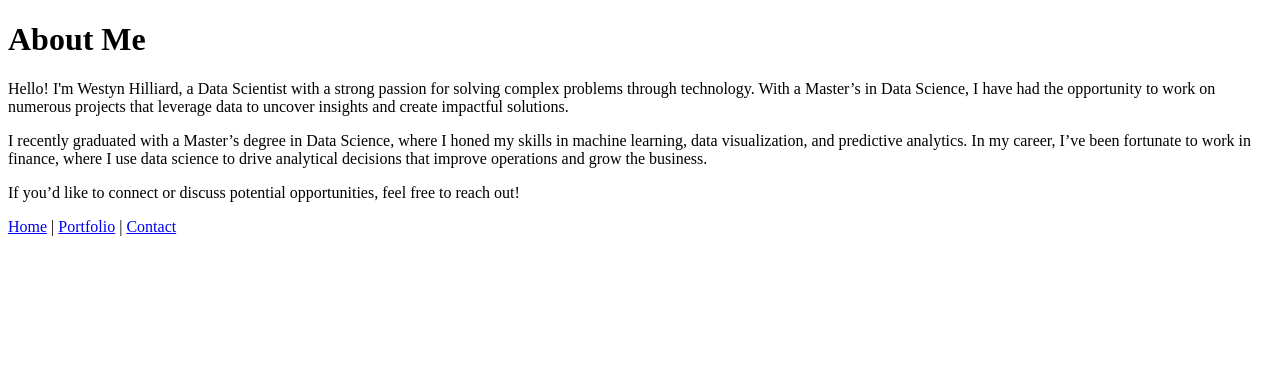
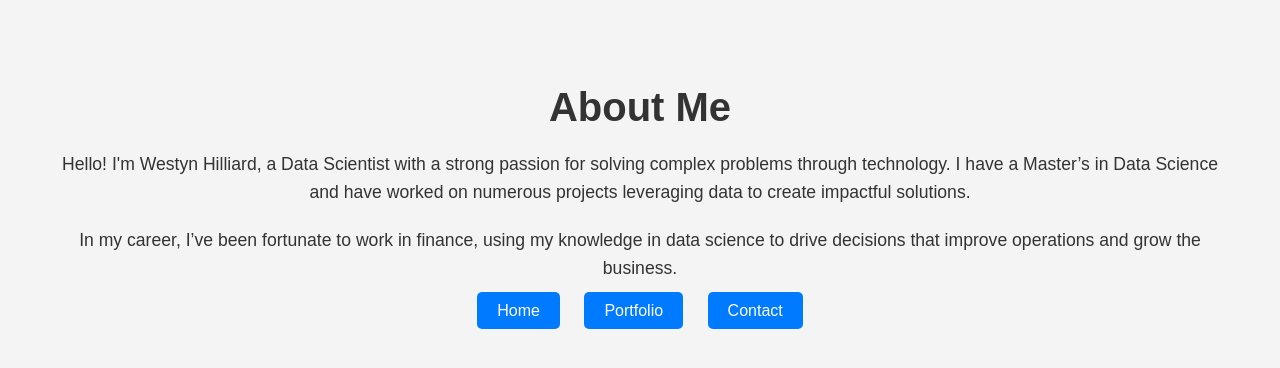
Before and after one commit to Westyn3/Westyn3.github.io, a plain HTML site: page about.html in a window 1280 px wide. Drawn offline with Linux system fonts and the light colour scheme.

Commit message:
Update about.html

```diff
--- a/about.html
+++ b/about.html
@@ -4,19 +4,47 @@
     <meta charset="UTF-8">
     <meta name="viewport" content="width=device-width, initial-scale=1.0">
     <title>About Westyn Hilliard</title>
+    <style>
+        body {
+            font-family: Arial, sans-serif;
+            background-color: #f4f4f4;
+            color: #333;
+            text-align: center;
+            padding: 50px;
+        }
+        h1 {
+            font-size: 2.5em;
+            margin-bottom: 0.5em;
+        }
+        p {
+            font-size: 1.1em;
+            margin-bottom: 20px;
+            line-height: 1.6;
+        }
+        nav a {
+            margin: 10px;
+            padding: 10px 20px;
+            text-decoration: none;
+            background-color: #007BFF;
+            color: white;
+            border-radius: 5px;
+            font-size: 1em;
+        }
+        nav a:hover {
+            background-color: #0056b3;
+        }
+    </style>
 </head>
 <body>
 
     <h1>About Me</h1>
-    <p>Hello! I'm Westyn Hilliard, a Data Scientist with a strong passion for solving complex problems through technology. With a Master’s in Data Science, I have had the opportunity to work on numerous projects that leverage data to uncover insights and create impactful solutions.</p>
+    <p>Hello! I'm Westyn Hilliard, a Data Scientist with a strong passion for solving complex problems through technology. I have a Master’s in Data Science and have worked on numerous projects leveraging data to create impactful solutions.</p>
 
-    <p>I recently graduated with a Master’s degree in Data Science, where I honed my skills in machine learning, data visualization, and predictive analytics. In my career, I’ve been fortunate to work in finance, where I use data science to drive analytical decisions that improve operations and grow the business.</p>
-
-    <p>If you’d like to connect or discuss potential opportunities, feel free to reach out!</p>
+    <p>In my career, I’ve been fortunate to work in finance, using my knowledge in data science to drive decisions that improve operations and grow the business.</p>
 
     <nav>
-        <a href="index.html">Home</a> |
-        <a href="portfolio.html">Portfolio</a> |
+        <a href="index.html">Home</a>
+        <a href="portfolio.html">Portfolio</a>
         <a href="contact.html">Contact</a>
     </nav>
 
```
